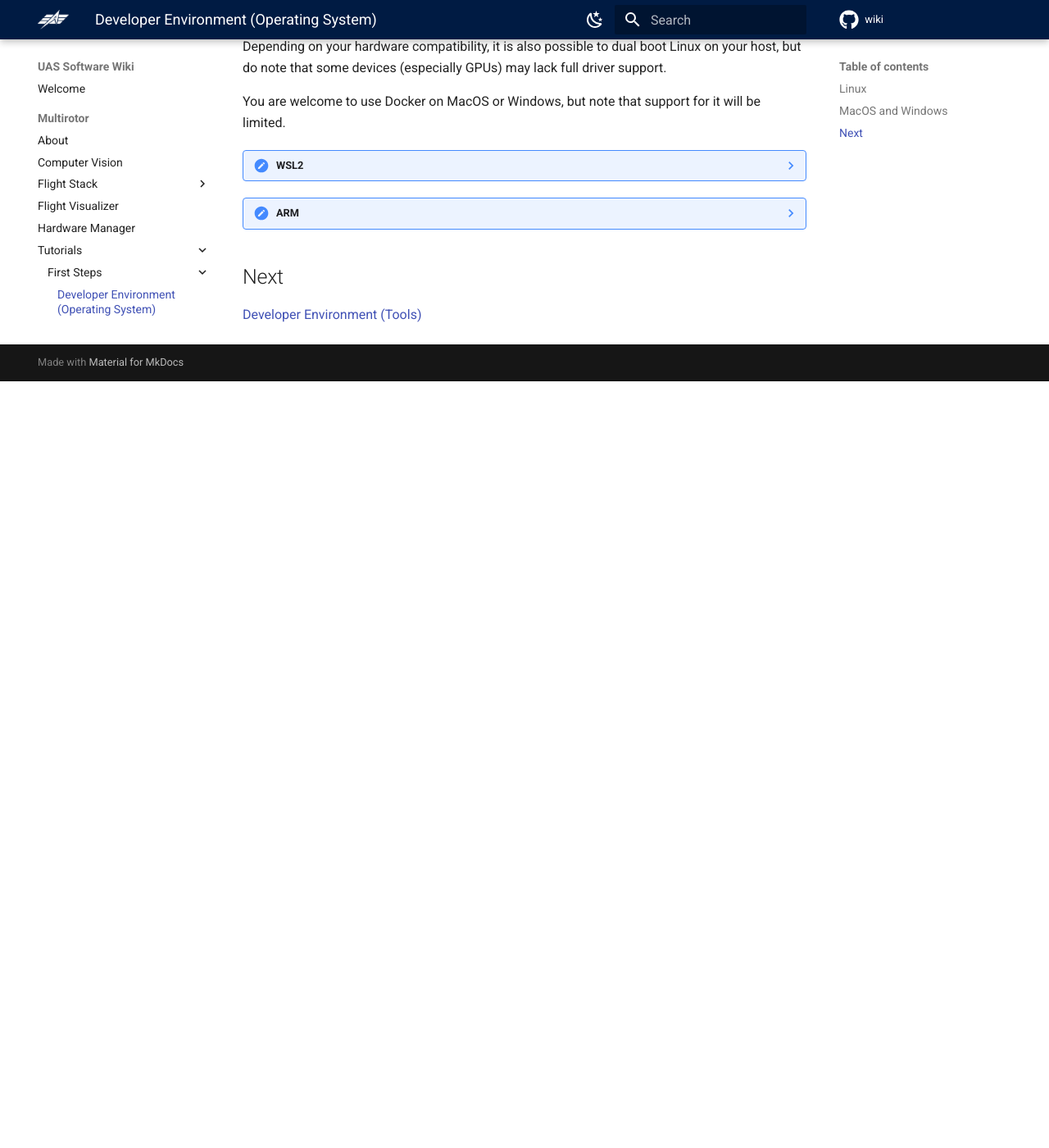
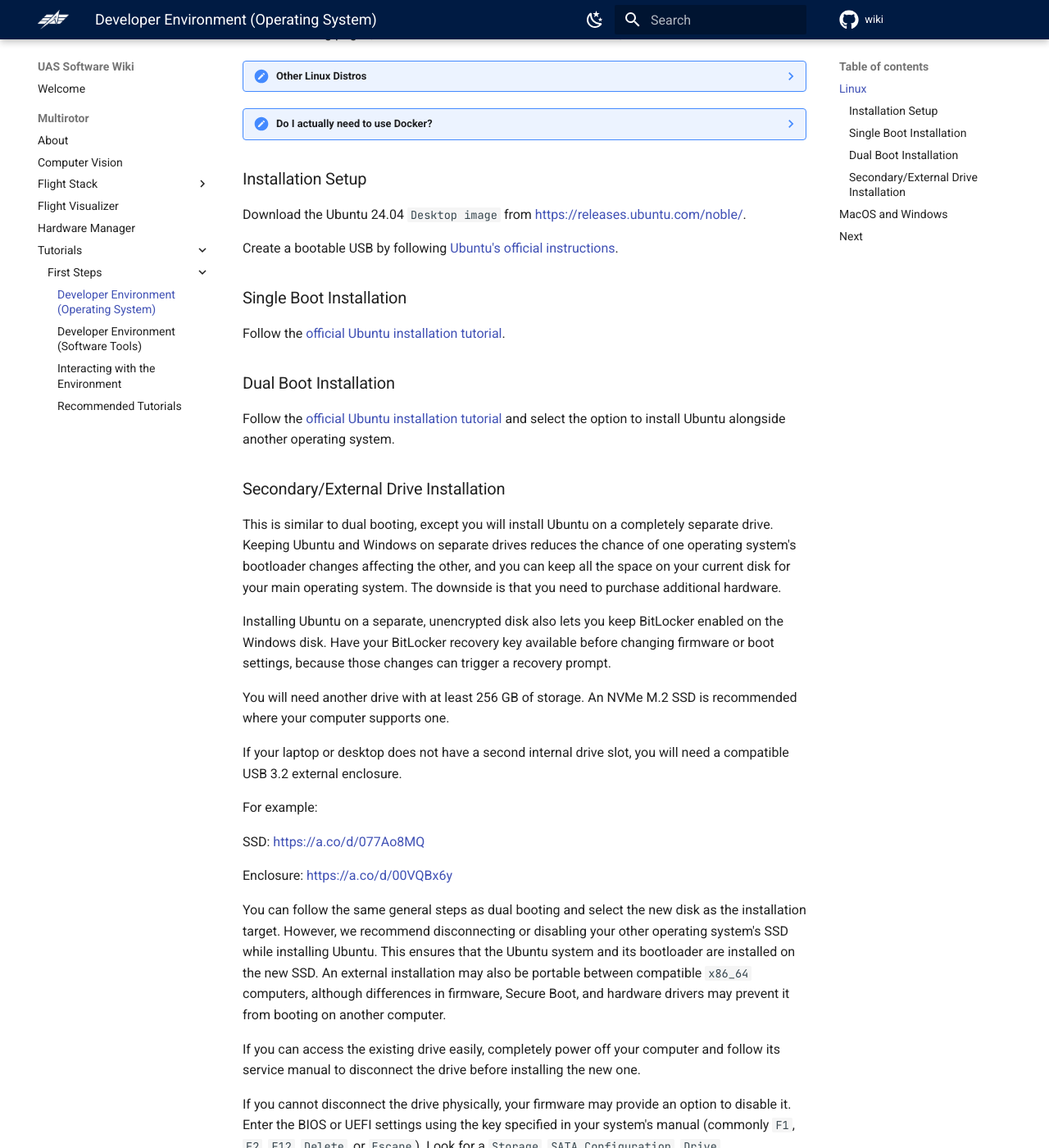
Before and after one commit to UTAT-UAS/wiki, an MkDocs documentation site: the page built from docs/Multirotor/Tutorials/First_Steps/1a._Developer_Environment_OS.md, in a window 1280 px wide and 1400 px high, scrolled down 1063 px. Shown: the whole window at 82% size. Built offline with MkDocs 1.6.1 and Material for MkDocs 9.7.7, drawn with Linux system fonts in a browser that asks for light colours; comment, search, counter and statistics services are not loaded; before the commit the page ends 1528 px from its top, so only the background shows below that; some of the changed text lies outside the part shown.

Commit message:
feat: add native Linux installation instructions

```diff
--- a/docs/Multirotor/Tutorials/First_Steps/1a._Developer_Environment_OS.md
+++ b/docs/Multirotor/Tutorials/First_Steps/1a._Developer_Environment_OS.md
@@ -12,13 +12,65 @@
 
 If you are installing Linux on your host, we recommend native installation of `Ubuntu 24.04` for development as this is a relatively user friendly distribution and will help you get familiar with the developer environment in which we work.
 
-Note that once you get the container setup, your Linux Host OS will be largely irrelevant.
+The project's supported and tested setup requires an `x86_64` computer. Ubuntu and ROS 2 can run on ARM, but our simulation tooling has not been tested on ARM.
+
+For native installation you have three options:
+
+1. Single boot Ubuntu (only Ubuntu on your computer).
+2. Dual boot Ubuntu (the most complicated option, but it requires the least additional hardware).
+3. Install Ubuntu on a secondary or external drive (recommended).
+
+In all cases, you will also need a USB drive with a capacity of at least 8 GB for the Ubuntu installation medium. Creating the installation medium will erase everything on the USB drive.
+
+Before you begin, back up any files you want to keep from both your computer and the USB drive. In the following pages, make sure to follow the Linux instructions, not the VM instructions.
 
 ??? note "Other Linux Distros"
     Thanks to containerized development **any distro** should be compatible with no issues. If you using a different distro please follow your distributions instructions for installing Docker, git, etc.
 
 ??? note "Do I actually need to use Docker?"
     It is very much possible to get the required software running without the container, you might want to create a VM or install on host. <!--(although installing software directly is genuinely not recommended). A good place to start would be the Dockerfile in the `dev_env` repo: [https://github.com/UTAT-UAS/dev_env](https://github.com/UTAT-UAS/dev_env) <br>-->
+
+### Installation Setup
+
+Download the Ubuntu 24.04 `Desktop image` from [https://releases.ubuntu.com/noble/](https://releases.ubuntu.com/noble/).
+
+Create a bootable USB by following [Ubuntu's official instructions](https://ubuntu.com/desktop/docs/en/latest/how-to/create-a-bootable-usb-stick/).
+
+### Single Boot Installation
+
+Follow the [official Ubuntu installation tutorial](https://ubuntu.com/desktop/docs/en/latest/tutorial/install-ubuntu-desktop/).
+
+### Dual Boot Installation
+
+Follow the [official Ubuntu installation tutorial](https://ubuntu.com/desktop/docs/en/latest/tutorial/install-ubuntu-desktop/) and select the option to install Ubuntu alongside another operating system.
+
+### Secondary/External Drive Installation
+
+This is similar to dual booting, except you will install Ubuntu on a completely separate drive. Keeping Ubuntu and Windows on separate drives reduces the chance of one operating system's bootloader changes affecting the other, and you can keep all the space on your current disk for your main operating system. The downside is that you need to purchase additional hardware.
+
+Installing Ubuntu on a separate, unencrypted disk also lets you keep BitLocker enabled on the Windows disk. Have your BitLocker recovery key available before changing firmware or boot settings, because those changes can trigger a recovery prompt.
+
+You will need another drive with at least 256 GB of storage. An NVMe M.2 SSD is recommended where your computer supports one.
+
+If your laptop or desktop does not have a second internal drive slot, you will need a compatible USB 3.2 external enclosure.
+
+For example:
+
+SSD: [https://a.co/d/077Ao8MQ](https://a.co/d/077Ao8MQ)
+
+Enclosure: [https://a.co/d/00VQBx6y](https://a.co/d/00VQBx6y)
+
+You can follow the same general steps as dual booting and select the new disk as the installation target. However, we recommend disconnecting or disabling your other operating system's SSD while installing Ubuntu. This ensures that the Ubuntu system and its bootloader are installed on the new SSD. An external installation may also be portable between compatible `x86_64` computers, although differences in firmware, Secure Boot, and hardware drivers may prevent it from booting on another computer.
+
+If you can access the existing drive easily, completely power off your computer and follow its service manual to disconnect the drive before installing the new one.
+
+If you cannot disconnect the drive physically, your firmware may provide an option to disable it. Enter the BIOS or UEFI settings using the key specified in your system's manual (commonly `F1`, `F2`, `F12`, `Delete`, or `Escape`). Look for a `Storage`, `SATA Configuration`, `Drive Configuration`, or similarly named section, then disable the Windows drive itself. The available settings and their names vary by manufacturer, so consult the service manual for your laptop or motherboard.
+
+Boot from the Ubuntu installation USB. Before beginning the installation, verify that the installer can see the new Ubuntu disk but cannot see the Windows disk. Check the disks' model names and capacities carefully. If the Windows disk is still visible, stop, shut down the computer, and disconnect or disable that disk before continuing.
+
+With only the intended Ubuntu disk visible, follow the [official Ubuntu installation tutorial](https://ubuntu.com/desktop/docs/en/latest/tutorial/install-ubuntu-desktop/). You are effectively performing a single-boot installation on that disk. Confirm the target disk one final time before allowing the installer to erase it.
+
+After Ubuntu is installed and the computer is powered off, reconnect the Windows drive or use the firmware settings to re-enable it. To switch operating systems, open your computer's one-time boot menu using the key specified in its manual and select either the Windows drive or the Ubuntu drive. The Ubuntu entry may be labelled `ubuntu`, `Linux Boot Manager`, or with the SSD's model name, depending on the firmware.
 
 ## MacOS and Windows
 
```
